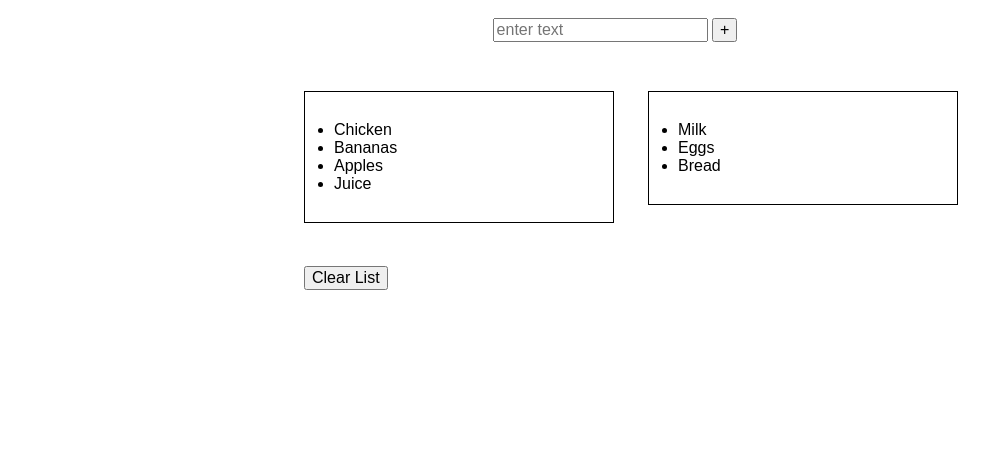
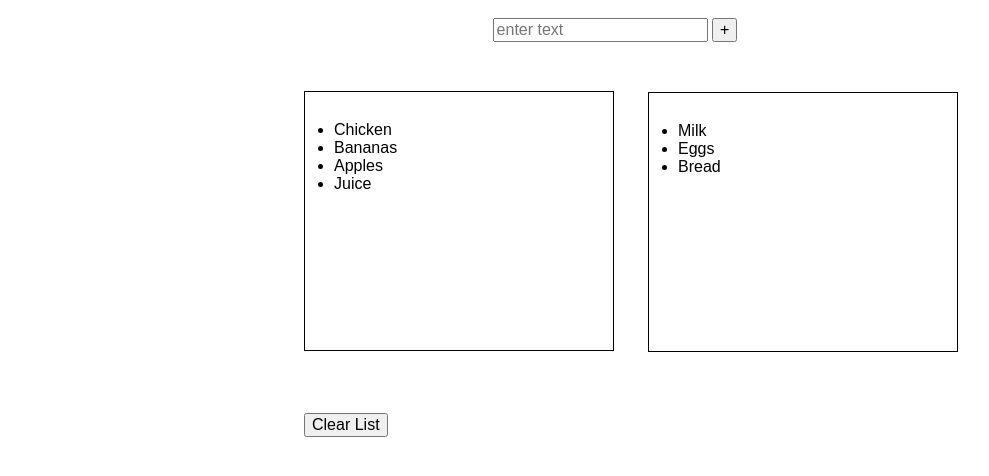
Before and after one commit to kvnbarillas/The-Shopping-Cart, a plain HTML site: page index.html in a window 1280 px wide. Shown: the part 284-760 px from the top of the page, without its empty margins (25-1014 px from the left). Drawn offline with nearby package versions, Linux system fonts and the light colour scheme.

Commit message:
initial commit

```diff
--- a/css/style.css
+++ b/css/style.css
@@ -17,6 +17,7 @@
 .main-list .content .list {
 	display: block;
 	width: 250px;
+	height: 200px;
 	padding: 29px;
 	border: 1px black;
 	margin: 0;
@@ -32,11 +33,12 @@
 .other-list .content .cart {
 	display: block;
 	width: 250px;
+	height:200px;
 	padding: 29px;
 	border: 1px black;
 	margin: 0;
 	border-style: solid;
-	margin-top: -132px;
+	margin-top: -259px;
 	margin-left: 673px;
 }
 
--- a/index.html
+++ b/index.html
@@ -44,5 +44,7 @@
 		<button>Clear List</button>
 	</div>
 </section>
+	<script src="http://code.jquery.com/jquery.min.js"></script>
+	<script src="js/script.js"></script>
 </body>
 </html>
```
